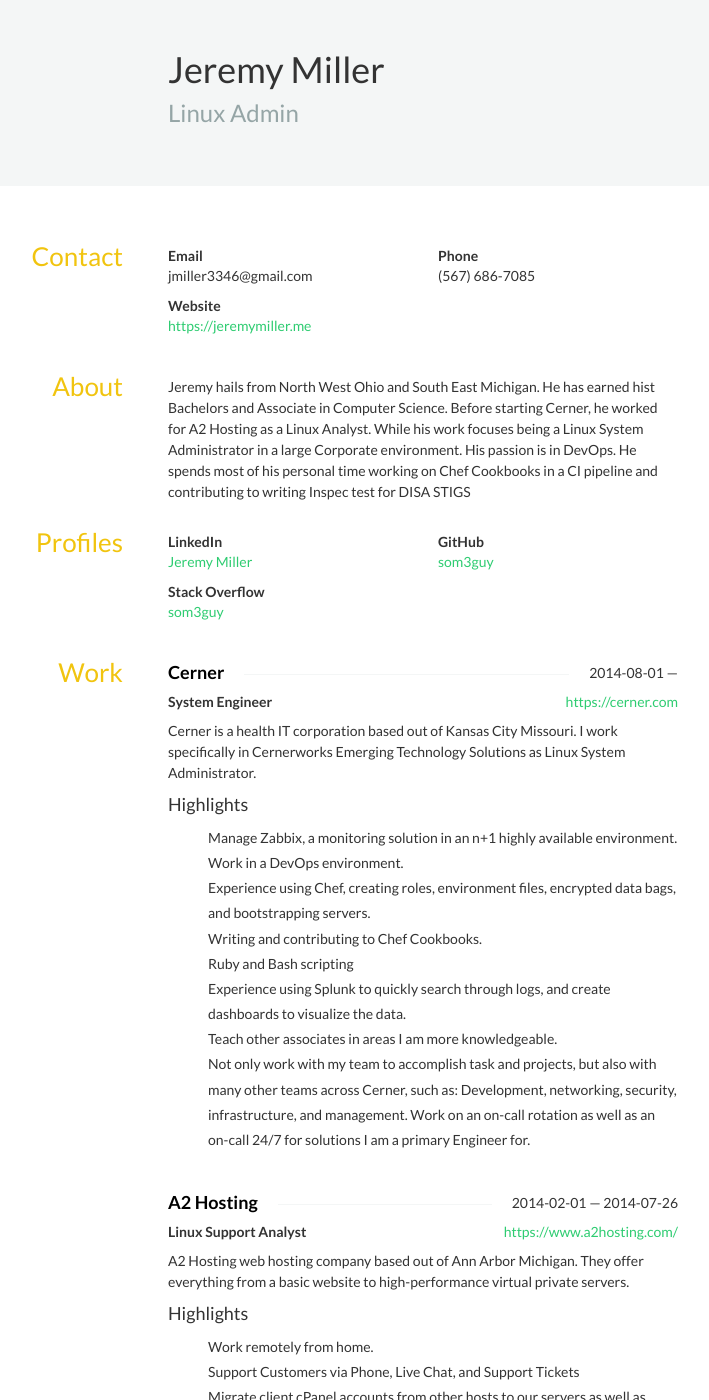
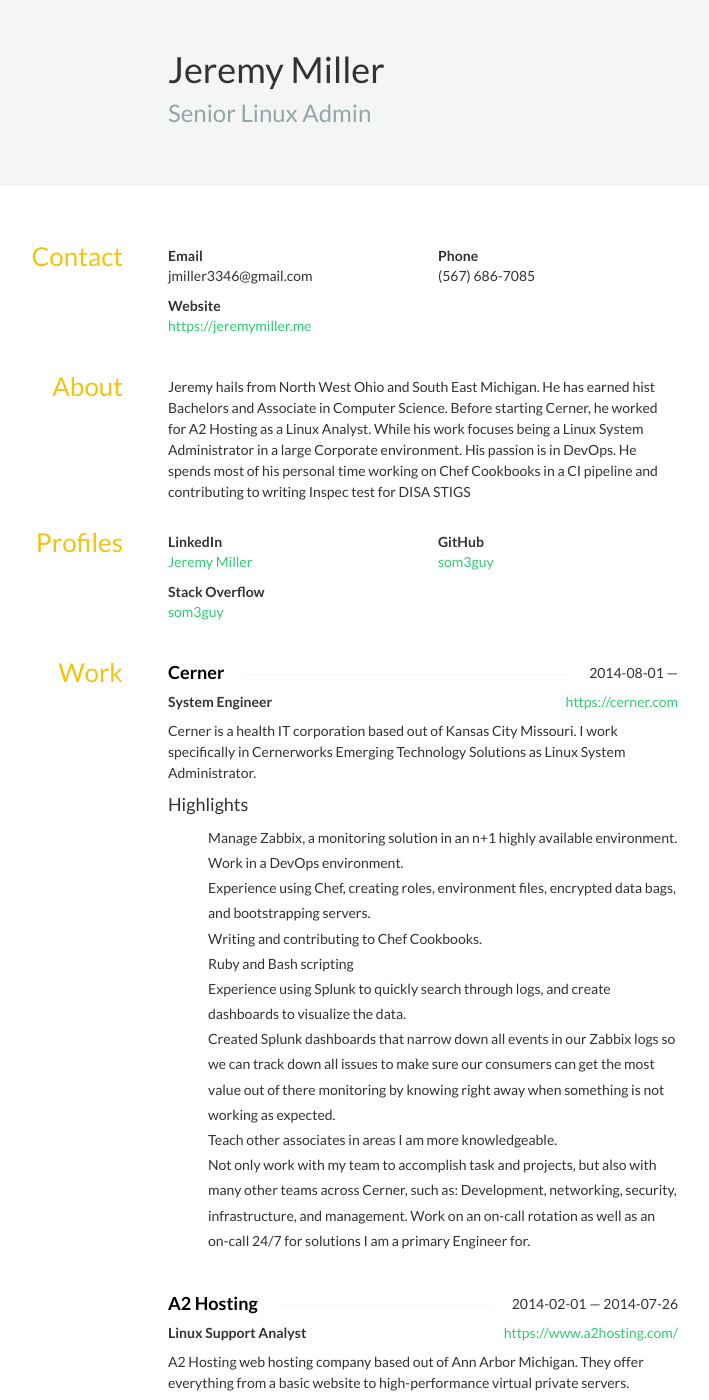
Before and after one commit to som3guy/som3guy.github.io, a Jekyll site: the page myresume.html, which Jekyll copies as it is, in a window 1280 px wide and 1400 px high. Shown: the whole window, without its empty margins (307-1016 px from the left). Built offline with Jekyll 4.4.1, drawn with Linux system fonts in a browser that asks for light colours; nearby versions of some CDN libraries; a style sheet for code colours, icons or effects is not loaded.

Commit message:
updating resume.html

```diff
--- a/myresume.html
+++ b/myresume.html
@@ -18,7 +18,7 @@
 Jeremy Miller
 </h1>
 <h2>
-Linux Admin
+Senior Linux Admin
 </h2>
 </div>
 </div>
@@ -125,6 +125,7 @@
 <li class="bullet">Writing and contributing to Chef Cookbooks.</li>
 <li class="bullet">Ruby and Bash scripting</li>
 <li class="bullet">Experience using Splunk to quickly search through logs, and create dashboards to visualize the data.</li>
+<li class="bullet">Created Splunk dashboards that narrow down all events in our Zabbix logs so we can track down all issues to make sure our consumers can get the most value out of there monitoring by knowing right away when something is not working as expected.</li>
 <li class="bullet">Teach other associates in areas I am more knowledgeable.</li>
 <li class="bullet">Not only work with my team to accomplish task and projects, but also with many other teams across Cerner, such as: Development, networking, security, infrastructure, and management. Work on an on-call rotation as well as an on-call 24/7 for solutions I am a primary Engineer for.</li>
 </ul>
```
